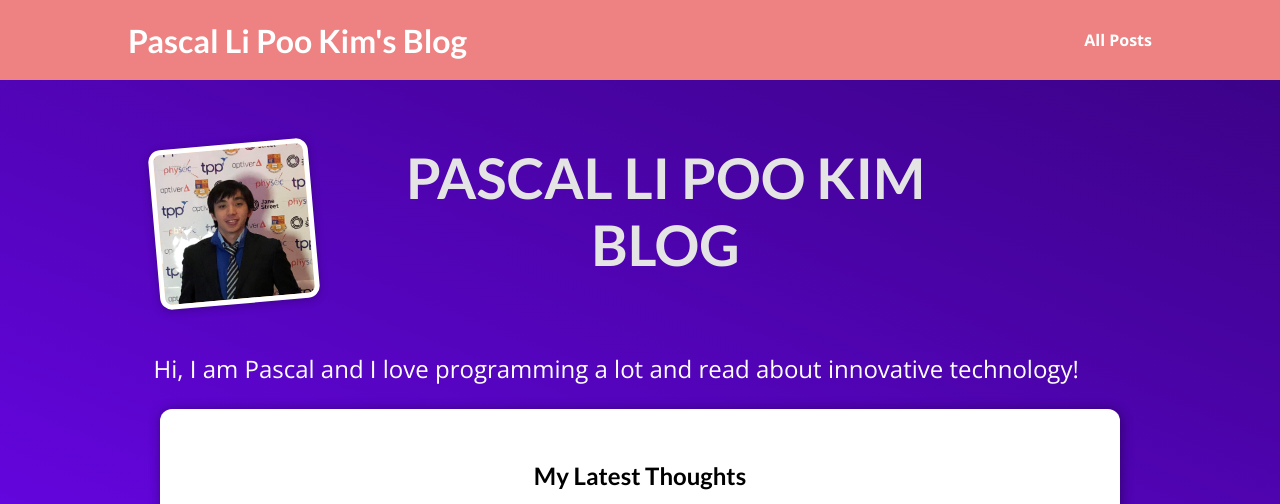
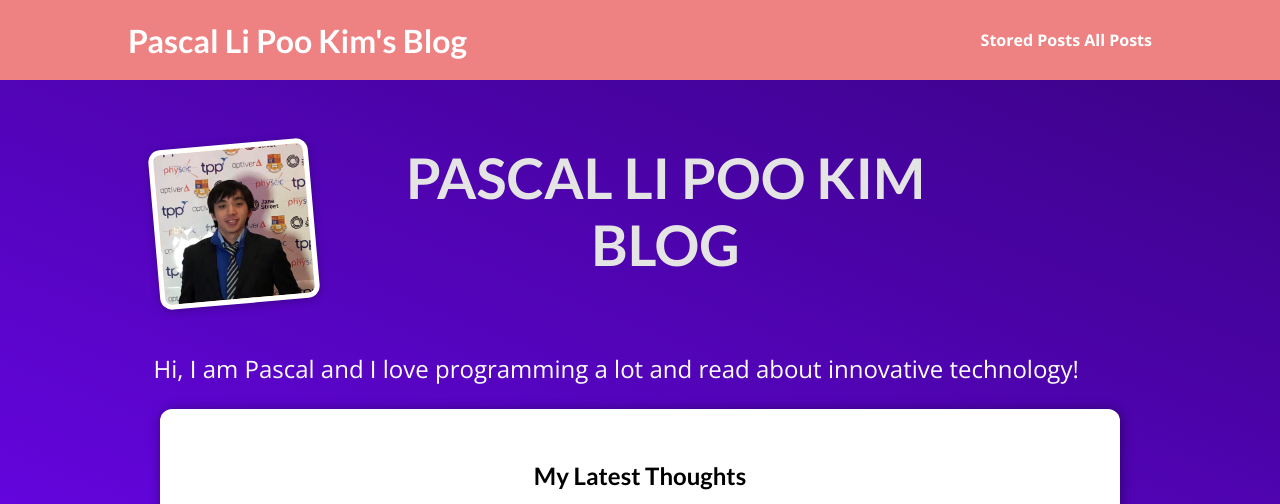
Before and after one commit to PascalLiPooKim/django-project-building-a-blog, a Django app: page / in a window 1280 px wide. Shown: the top 504 px of the page. Run offline with Django 4.2, Linux system fonts and the light colour scheme; data comes from the database, SQL or seed files in the repository; both versions use the stored data as it was after the commit.

Commit message:
manage read-later via session

```diff
--- a/my_site/blog/views.py
+++ b/my_site/blog/views.py
@@ -1,3 +1,4 @@
+from turtle import st
 from django.shortcuts import render, get_object_or_404
 from .models import Post
 
@@ -90,5 +91,31 @@ class SinglePostView(View):
 #     })
 
 class ReadLaterView(View):
+    def get(self, request):
+        stored_posts = request.session.get("stored_posts")
+
+        context = {}
+
+        if stored_posts is None or len(stored_posts) == 0:
+            context["posts"] = []
+            context["has_posts"] = False
+        else:
+            posts = Post.objects.filter(id__in=stored_posts)
+            context["posts"] = posts
+            context["has_posts"] = True
+
+        return render(request, "blog/stored-posts.html", context)
+
     def post(self, request):
-        pass
+        stored_posts = request.session.get("stored_posts")
+
+        if stored_posts is None:
+            stored_posts = []
+
+        post_id = int(request.POST["post_id"])
+
+        if post_id not in stored_posts:
+            stored_posts.append(post_id)
+            request.session["stored_posts"] = stored_posts
+
+        return HttpResponseRedirect("/")
--- a/my_site/templates/base.html
+++ b/my_site/templates/base.html
@@ -21,6 +21,7 @@
     <header id="main-navigation">
       <h1><a href="{% url "starting-page" %}">Pascal Li Poo Kim's Blog</a></h1>
       <nav>
+          <a href="{% url "read-later" %}">Stored Posts</a>
           <a href="{% url "posts-page" %}">All Posts</a>
       </nav>
     </header>
```
Also changed, not shown: my_site/blog/templates/blog/stored-posts.html (added, +19 -0 lines), my_site/db.sqlite3.
